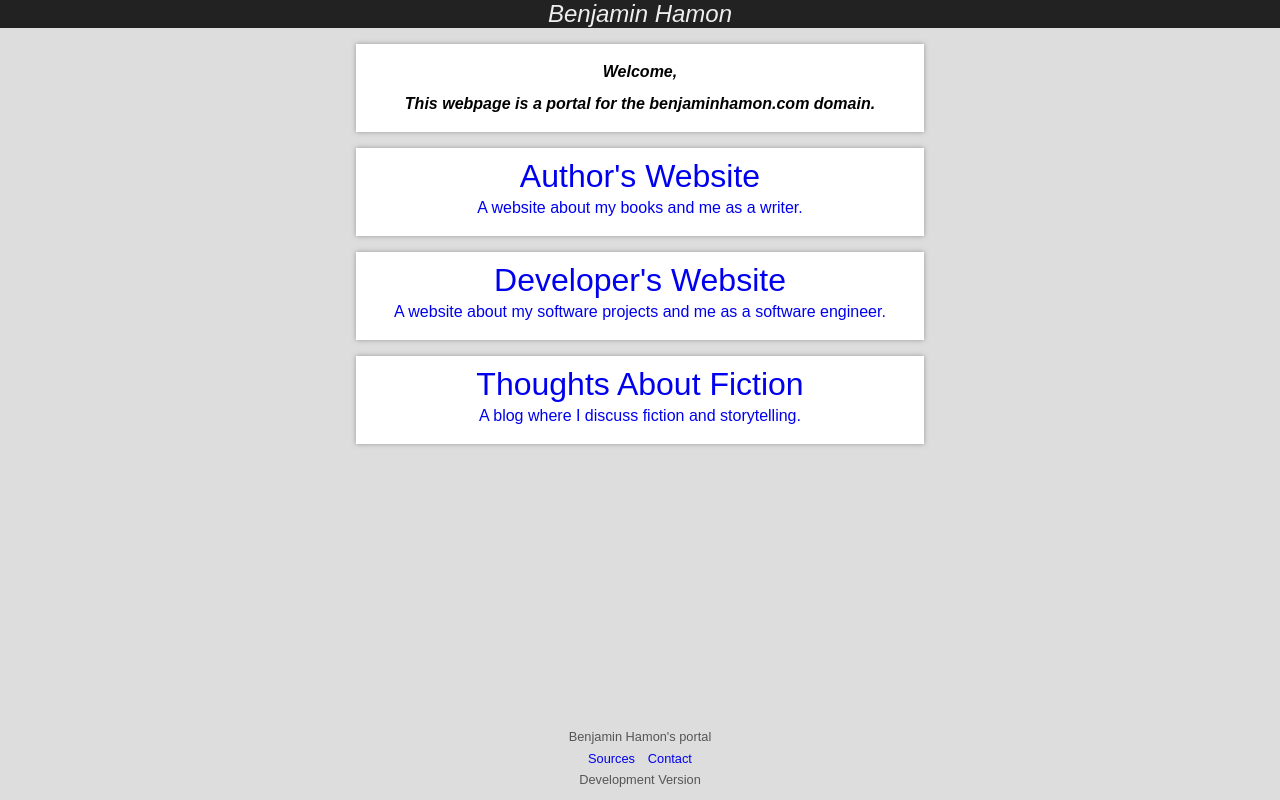
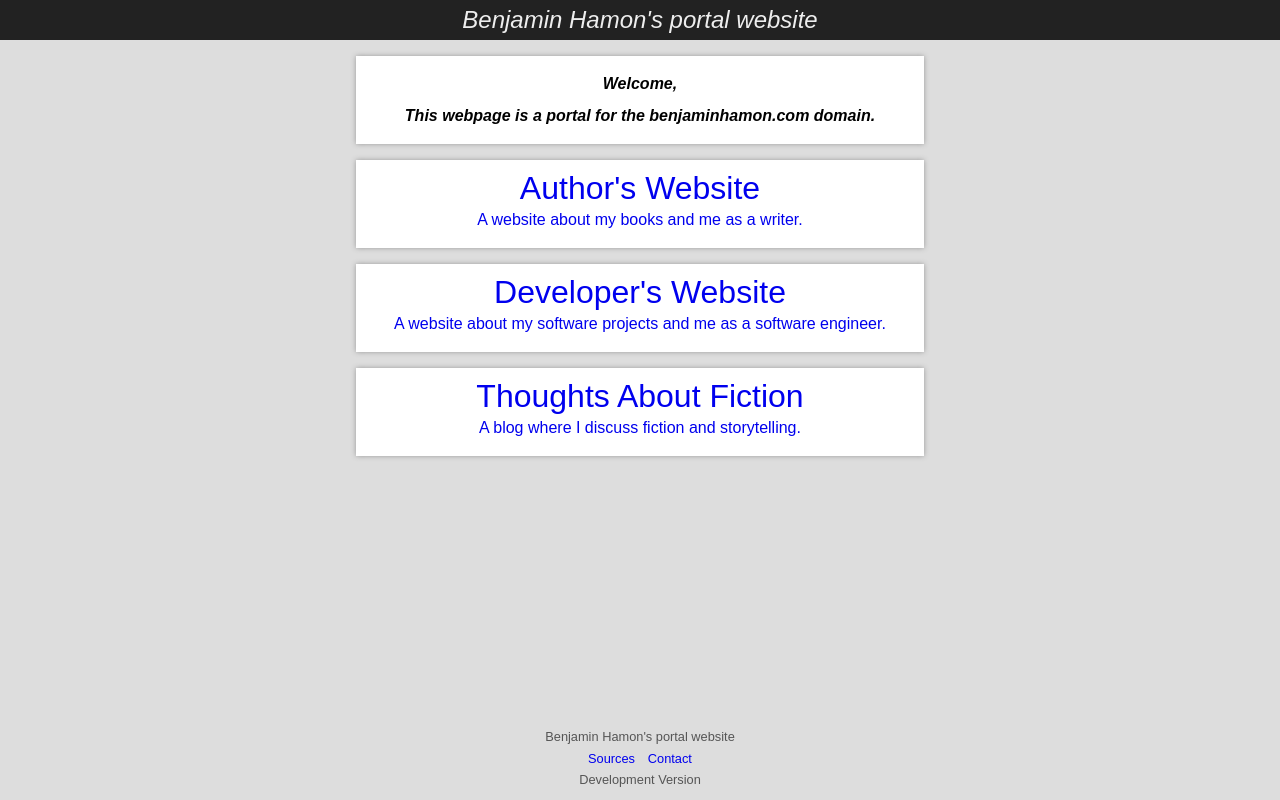
Before and after one commit to BenjaminHamon/PortalWebsite, a Flask app: page / in a window 1280 px wide. Run offline with Flask 3, Linux system fonts and the light colour scheme; parts of the project's set-up code (start-up, migrations or seed data) failed here and were passed over.

Commit message:
Update layout

```diff
--- a/Sources/website/benjaminhamon_portal_website/application_factory.py
+++ b/Sources/website/benjaminhamon_portal_website/application_factory.py
@@ -14,10 +14,12 @@ request_logger = logging.getLogger("Request")
 
 
 def create_application() -> Application:
+    title = "Benjamin Hamon's portal website"
+
     flask_application = flask.Flask("benjaminhamon_portal_website")
     application = Application(flask_application)
 
-    configure(flask_application, "Benjamin Hamon's portal")
+    configure(flask_application, title)
     register_handlers(flask_application, application)
     register_routes(flask_application, application)
 
--- a/Sources/website/benjaminhamon_portal_website/static/generic.css
+++ b/Sources/website/benjaminhamon_portal_website/static/generic.css
@@ -1,3 +1,14 @@
+h1, p, ul
+{
+	margin: 0;
+}
+
+button, input
+{
+	font-family: inherit;
+	font-size: 1em;
+}
+
 main > section
 {
 	display: flex;
--- a/Sources/website/benjaminhamon_portal_website/static/layout.css
+++ b/Sources/website/benjaminhamon_portal_website/static/layout.css
@@ -2,11 +2,6 @@ html
 {
 	overflow-y: scroll;
 	height: 100%;
-}
-
-h1, p, ul
-{
-	margin: 0;
 }
 
 body
@@ -32,26 +27,18 @@ footer { grid-area: footer; }
 header
 {
 	display: flex;
-	flex-direction: row;
+	flex-direction: column;
 	justify-content: center;
 	align-items: center;
-	column-gap: 5em;
-	row-gap: 0.5em;
 	background-color: #222222;
-}
-
-@media (max-width: 800px)
-{
-	header
-	{
-		flex-direction: column;
-	}
 }
 
 header > .title
 {
+	margin: 0.25em;
 	font-size: 1.5em;
 	font-style: italic;
+	white-space: nowrap;
 }
 
 header > .title > a
--- a/Sources/website/benjaminhamon_portal_website/templates/layout.html
+++ b/Sources/website/benjaminhamon_portal_website/templates/layout.html
@@ -13,7 +13,7 @@
 
         <header>
             <div class="title">
-                <a href="{{ url_for('application.home') }}"><p>Benjamin Hamon</p></a>
+                <a href="{{ url_for('application.home') }}"><p>{{ config['WEBSITE_TITLE'] }}</p></a>
             </div>
         </header>
 
```
